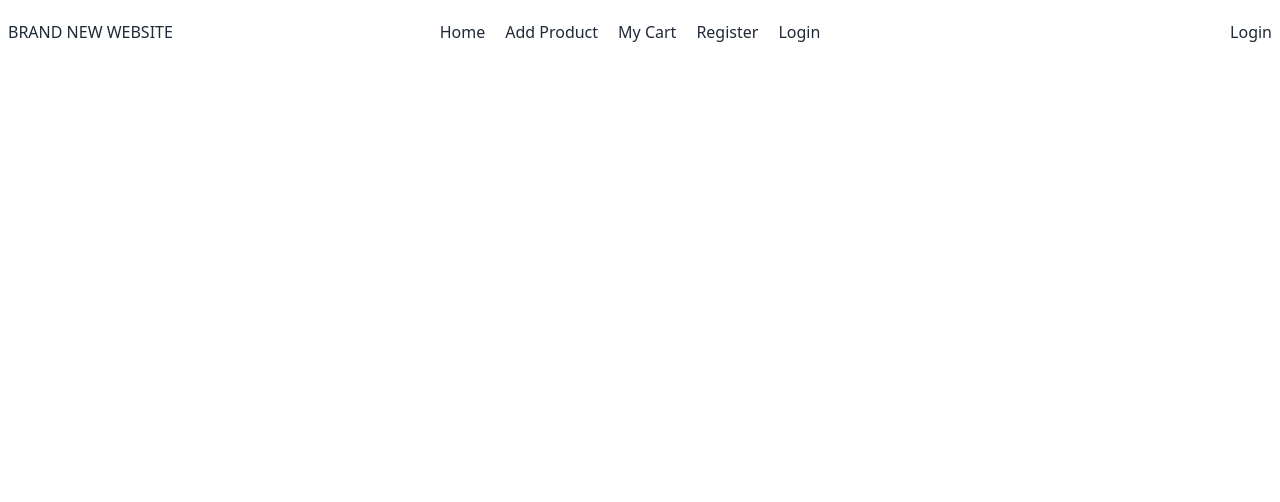
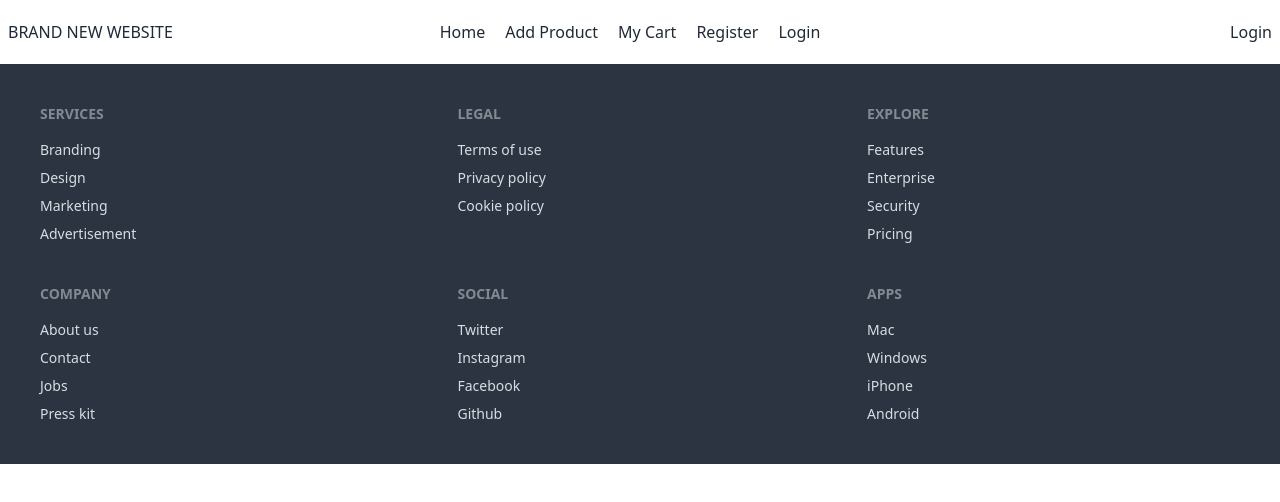
Before and after one commit to ranamiah221/brand-shop-by-rana, a React (Vite) app: page / in a window 1280 px wide. Shown: the top 502 px of the page. Built offline with nearby package versions, Linux system fonts and the light colour scheme.

Commit message:
added footer

```diff
--- a/public/brandInfo.json
+++ b/public/brandInfo.json
@@ -18,5 +18,9 @@
     {
       "brand_name": "Intel",
       "brand_image": "https://i.ibb.co/HhQy3Cx/673-intel.jpg"
-    }
+    },
+    {
+        "brand_name": "Huawei",
+        "brand_image": "https://i.ibb.co/c6QwK98/photo-16.jpg"
+      }
   ]
--- a/src/Layout/Root/Root.jsx
+++ b/src/Layout/Root/Root.jsx
@@ -1,5 +1,6 @@
 import { Outlet } from "react-router-dom";
 import Header from "../../components/Header/Header";
+import Footer from "../../components/Footer/Footer";
 
 
 const Root = () => {
@@ -7,6 +8,7 @@
         <div>
             <Header></Header>
             <Outlet></Outlet>
+            <Footer></Footer>
         </div>
     );
 };
--- /dev/null
+++ b/src/components/Footer/Footer.jsx
@@ -0,0 +1,53 @@
+
+
+const Footer = () => {
+    return (
+        <div>
+<footer className="footer grid-rows-2 p-10 bg-neutral text-neutral-content">
+  <nav>
+    <header className="footer-title">Services</header>
+    <a className="link link-hover">Branding</a>
+    <a className="link link-hover">Design</a>
+    <a className="link link-hover">Marketing</a>
+    <a className="link link-hover">Advertisement</a>
+  </nav>
+  <nav>
+    <header className="footer-title">Company</header>
+    <a className="link link-hover">About us</a>
+    <a className="link link-hover">Contact</a>
+    <a className="link link-hover">Jobs</a>
+    <a className="link link-hover">Press kit</a>
+  </nav>
+  <nav>
+    <header className="footer-title">Legal</header>
+    <a className="link link-hover">Terms of use</a>
+    <a className="link link-hover">Privacy policy</a>
+    <a className="link link-hover">Cookie policy</a>
+  </nav>
+  <nav>
+    <header className="footer-title">Social</header>
+    <a className="link link-hover">Twitter</a>
+    <a className="link link-hover">Instagram</a>
+    <a className="link link-hover">Facebook</a>
+    <a className="link link-hover">Github</a>
+  </nav>
+  <nav>
+    <header className="footer-title">Explore</header>
+    <a className="link link-hover">Features</a>
+    <a className="link link-hover">Enterprise</a>
+    <a className="link link-hover">Security</a>
+    <a className="link link-hover">Pricing</a>
+  </nav>
+  <nav>
+    <header className="footer-title">Apps</header>
+    <a className="link link-hover">Mac</a>
+    <a className="link link-hover">Windows</a>
+    <a className="link link-hover">iPhone</a>
+    <a className="link link-hover">Android</a>
+  </nav>
+</footer>
+        </div>
+    );
+};
+
+export default Footer;
```
